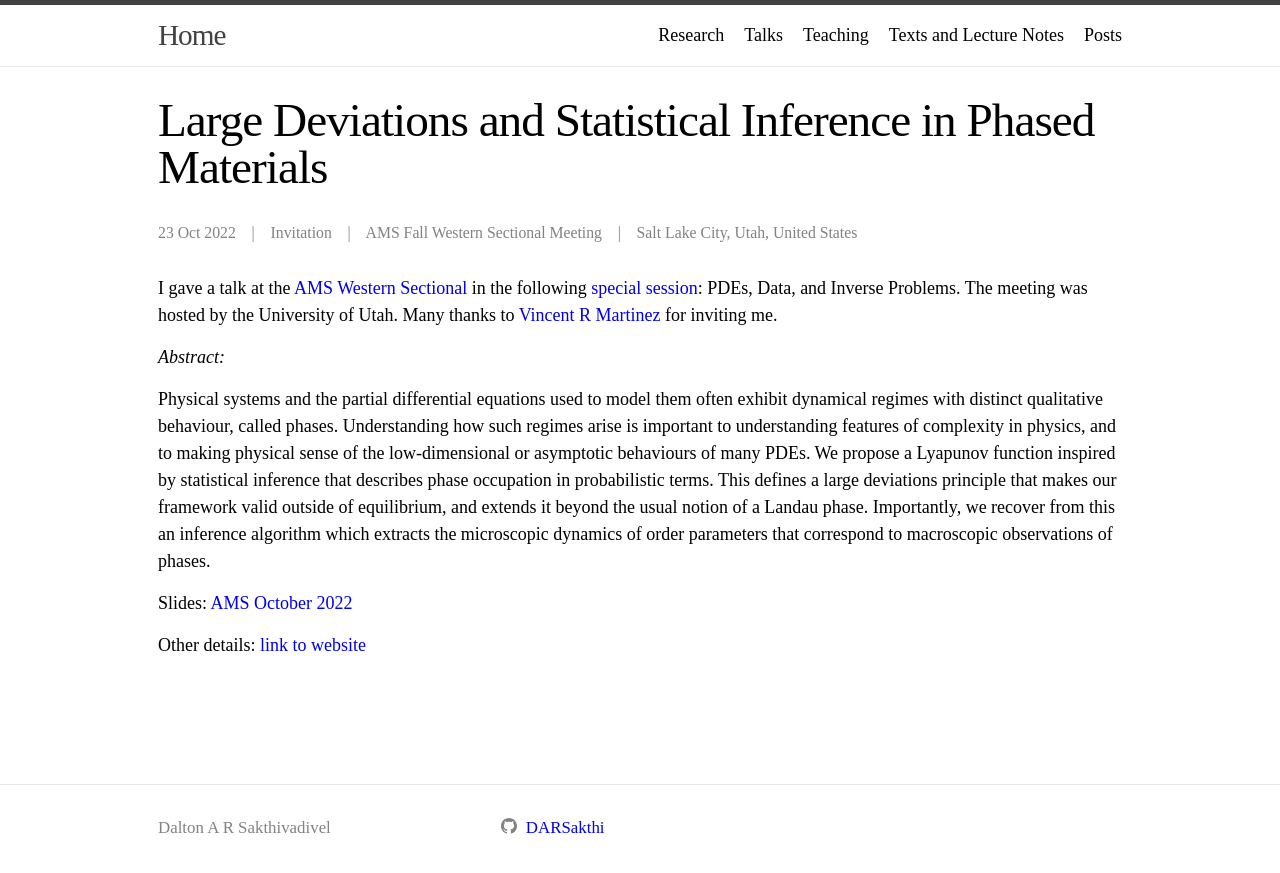
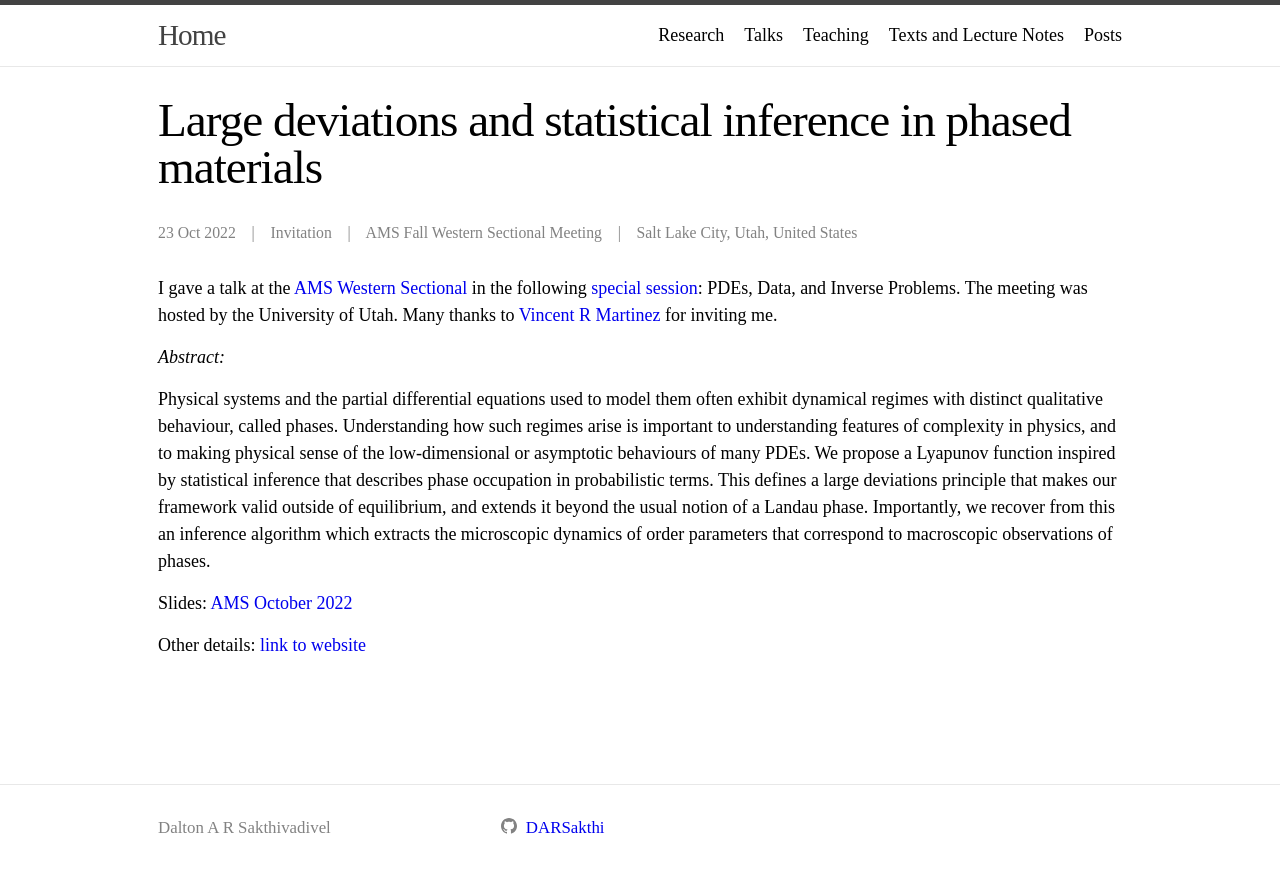
Before and after one commit to DARSakthi/DARSakthi.github.io, a Jekyll site: the page built from _talks/AMS-22.markdown, in a window 1280 px wide. Shown: the top 873 px of the page. Built offline with Jekyll 4.4.1, drawn with Linux system fonts in a browser that asks for light colours.

Commit message:
Sent case

```diff
--- a/_talks/AMS-22.markdown
+++ b/_talks/AMS-22.markdown
@@ -1,5 +1,5 @@
 ---
-title: "Large Deviations and Statistical Inference in Phased Materials"
+title: "Large deviations and statistical inference in phased materials"
 collection: talks
 type: "Invitation"
 layout: talks
```
